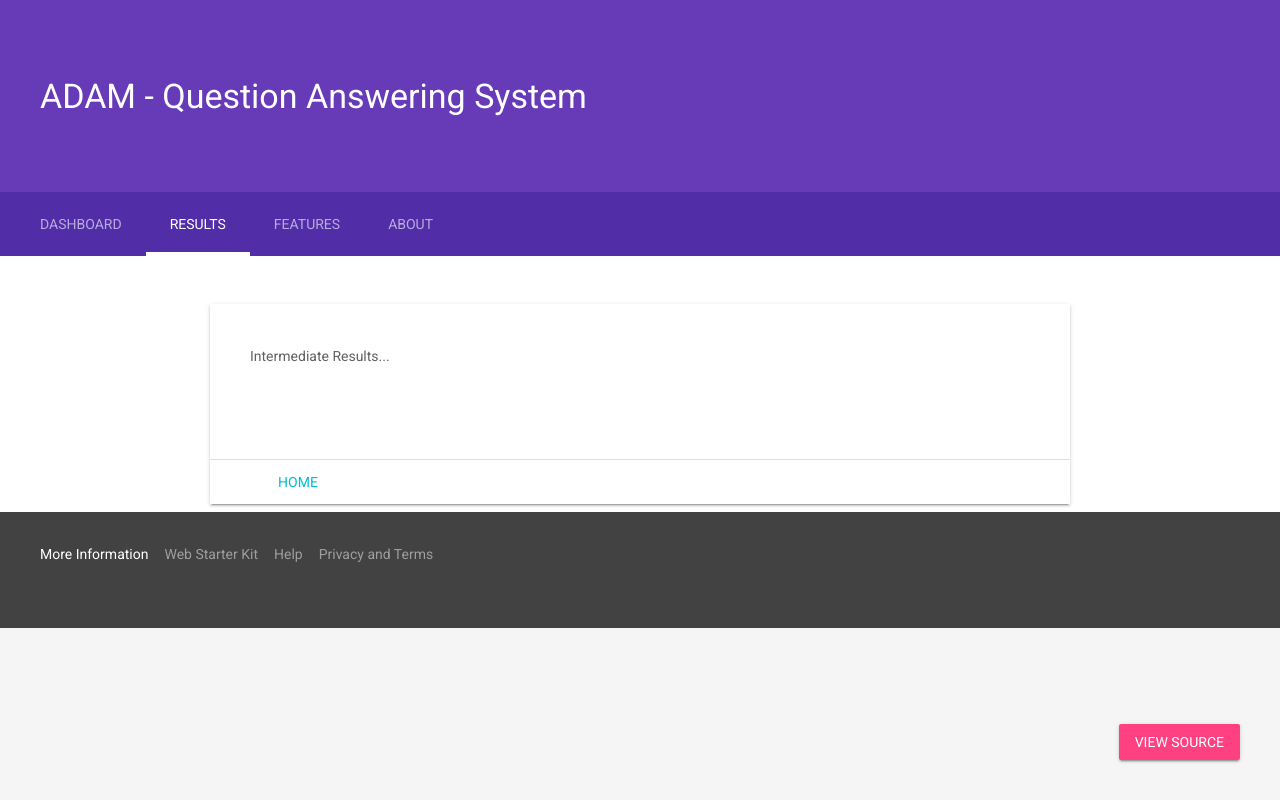
After one commit to 5hirish/django_adam_qas, a Django app: page /results in a window 1280 px wide. The commit adds this page. Run offline with Django 3.2, Linux system fonts and the light colour scheme; some libraries are stand-ins or nearby versions.

Commit message:
Added Intermediate Results tab

```diff
--- a/adam/views.py
+++ b/adam/views.py
@@ -11,7 +11,7 @@ def get_answer(question_str):
 
     start_time = time()
 
-    answer_output = answer_question(question_str)
+    answer_output, intermediate_results = answer_question(question_str)
 
     end_time = time()
 
@@ -29,9 +29,13 @@ class HomeView(views.View):
     template_name = 'index.html'
 
     def get(self, request, *args, **kwargs):
-        return render(request, self.template_name, {})
+        answer = "Ask me a question and I'll answer..."
+        exec_time = "Time: 00.00 secs."
+        return render(request, self.template_name, {'answer': answer, 'time': exec_time})
 
     def post(self, request, *args, **kwargs):
+        answer = "Ask me a question and I'll answer..."
+        exec_time = "Time: 00.00 secs."
         question_str = request.POST.get("question", "")
         show_res = request.POST.get("switch_int_res", "False")
         print("Question:", question_str)
@@ -42,12 +46,16 @@ class HomeView(views.View):
             answer, exec_time = get_answer(question_str)
 
             return render(request, self.template_name, {'answer': answer, 'time': exec_time})
-        return render(request, self.template_name, {})
+        return render(request, self.template_name, {'answer': answer, 'time': exec_time})
 
 
 def features_view(request):
     return render(request, 'features.html', {})
 
 
+def results_view(request):
+    return render(request, 'results.html', {})
+
+
 def about_view(request):
     return render(request, 'about.html', {})
--- a/django_adam_qas/urls.py
+++ b/django_adam_qas/urls.py
@@ -15,7 +15,7 @@ Including another URLconf
 """
 from django.conf.urls import url
 from django.contrib import admin
-from adam.views import HomeView, features_view, about_view
+from adam.views import HomeView, features_view, about_view, results_view
 
 urlpatterns = [
     url(r'^admin/', admin.site.urls),
@@ -23,4 +23,5 @@ urlpatterns = [
     url(r'^features/', features_view, name='features'),
     url(r'^about/', about_view, name='about'),
     url(r'^answer/', HomeView.as_view(), name='answer'),
+    url(r'^results', results_view, name='results')
 ]
--- a/templates/about.html
+++ b/templates/about.html
@@ -44,6 +44,7 @@
         </div>
         <div class="mdl-layout__tab-bar mdl-js-ripple-effect mdl-color--primary-dark">
             <a href="/" class="mdl-layout__tab">Dashboard</a>
+            <a href="/results/" class="mdl-layout__tab">Results</a>
             <a href="/features/" class="mdl-layout__tab">Features</a>
             <a href="/about/" class="mdl-layout__tab is-active">About</a>
         </div>
--- a/templates/features.html
+++ b/templates/features.html
@@ -44,6 +44,7 @@
         </div>
         <div class="mdl-layout__tab-bar mdl-js-ripple-effect mdl-color--primary-dark">
             <a href="/" class="mdl-layout__tab">Dashboard</a>
+            <a href="/results/" class="mdl-layout__tab">Results</a>
             <a href="/features/" class="mdl-layout__tab is-active">Features</a>
             <a href="/about/" class="mdl-layout__tab">About</a>
         </div>
--- /dev/null
+++ b/templates/results.html
@@ -0,0 +1,82 @@
+
+{% load staticfiles %}
+
+<!DOCTYPE html>
+
+<html lang="en">
+<head>
+    <meta charset="utf-8">
+    <meta http-equiv="X-UA-Compatible" content="IE=edge">
+    <meta name="description" content="A front-end template that helps you build fast, modern mobile web apps.">
+    <meta name="viewport" content="width=device-width, initial-scale=1.0, minimum-scale=1.0">
+
+    <title>ADAM</title>
+
+    {% load static %}
+
+    <link rel="shortcut icon" href="{% get_static_prefix %}images/favicon.png">
+
+    <link rel="stylesheet" href="https://fonts.googleapis.com/css?family=Roboto:regular,bold,italic,thin,light,bolditalic,black,medium&amp;lang=en">
+    <link rel="stylesheet" href="https://fonts.googleapis.com/icon?family=Material+Icons">
+    <link rel="stylesheet" href="https://code.getmdl.io/1.2.1/material.deep_purple-pink.min.css">
+    <link rel="stylesheet" href="{% get_static_prefix %}style/styles.css">
+    <style>
+        #view-source {
+            position: fixed;
+            display: block;
+            right: 0;
+            bottom: 0;
+            margin-right: 40px;
+            margin-bottom: 40px;
+            z-index: 900;
+        }
+    </style>
+</head>
+<body class="mdl-demo mdl-color--grey-100 mdl-color-text--grey-700 mdl-base">
+<div class="mdl-layout mdl-js-layout mdl-layout--fixed-header">
+    <header class="mdl-layout__header mdl-layout__header--scroll mdl-color--primary">
+        <div class="mdl-layout--large-screen-only mdl-layout__header-row">
+        </div>
+        <div class="mdl-layout--large-screen-only mdl-layout__header-row">
+            <h3>ADAM - Question Answering System</h3>
+        </div>
+        <div class="mdl-layout--large-screen-only mdl-layout__header-row">
+        </div>
+        <div class="mdl-layout__tab-bar mdl-js-ripple-effect mdl-color--primary-dark">
+            <a href="/" class="mdl-layout__tab">Dashboard</a>
+            <a href="/results/" class="mdl-layout__tab is-active">Results</a>
+            <a href="/features/" class="mdl-layout__tab">Features</a>
+            <a href="/about/" class="mdl-layout__tab">About</a>
+        </div>
+    </header>
+    <main class="mdl-layout__content">
+        <div class="mdl-layout__tab-panel is-active" id="about">
+            <section class="section--center mdl-grid mdl-grid--no-spacing mdl-shadow--2dp">
+                <div class="mdl-card mdl-cell mdl-cell--12-col">
+                    <div class="mdl-card__supporting-text">
+                        <p>Intermediate Results...</p>
+                    </div>
+                    <div class="mdl-card__actions">
+                        <a href="/" class="mdl-button">Home</a>
+                    </div>
+                </div>
+            </section>
+        </div>
+        <footer class="mdl-mega-footer">
+            <div class="mdl-mega-footer--bottom-section">
+                <div class="mdl-logo">
+                    More Information
+                </div>
+                <ul class="mdl-mega-footer--link-list">
+                    <li><a href="https://developers.google.com/web/starter-kit/">Web Starter Kit</a></li>
+                    <li><a href="#">Help</a></li>
+                    <li><a href="#">Privacy and Terms</a></li>
+                </ul>
+            </div>
+        </footer>
+    </main>
+</div>
+<a href="https://github.com/google/material-design-lite/blob/mdl-1.x/templates/text-only/" target="_blank" id="view-source" class="mdl-button mdl-js-button mdl-button--raised mdl-js-ripple-effect mdl-color--accent mdl-color-text--accent-contrast">View Source</a>
+<script src="https://code.getmdl.io/1.2.1/material.min.js"></script>
+</body>
+</html>
```
Also changed, not shown: adam/qa_init.py (+15 -2 lines), templates/index.html (+7 -32 lines).
